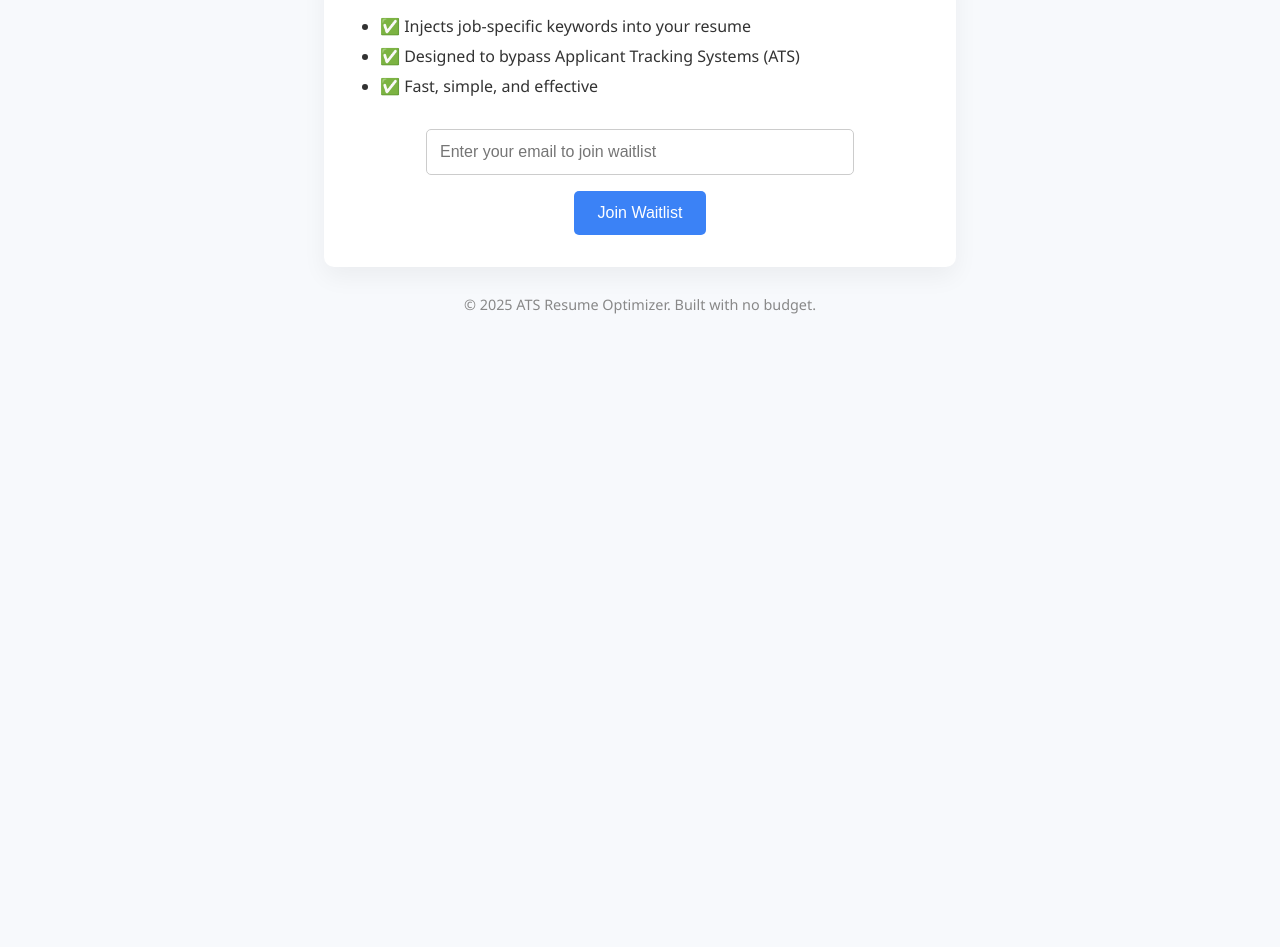
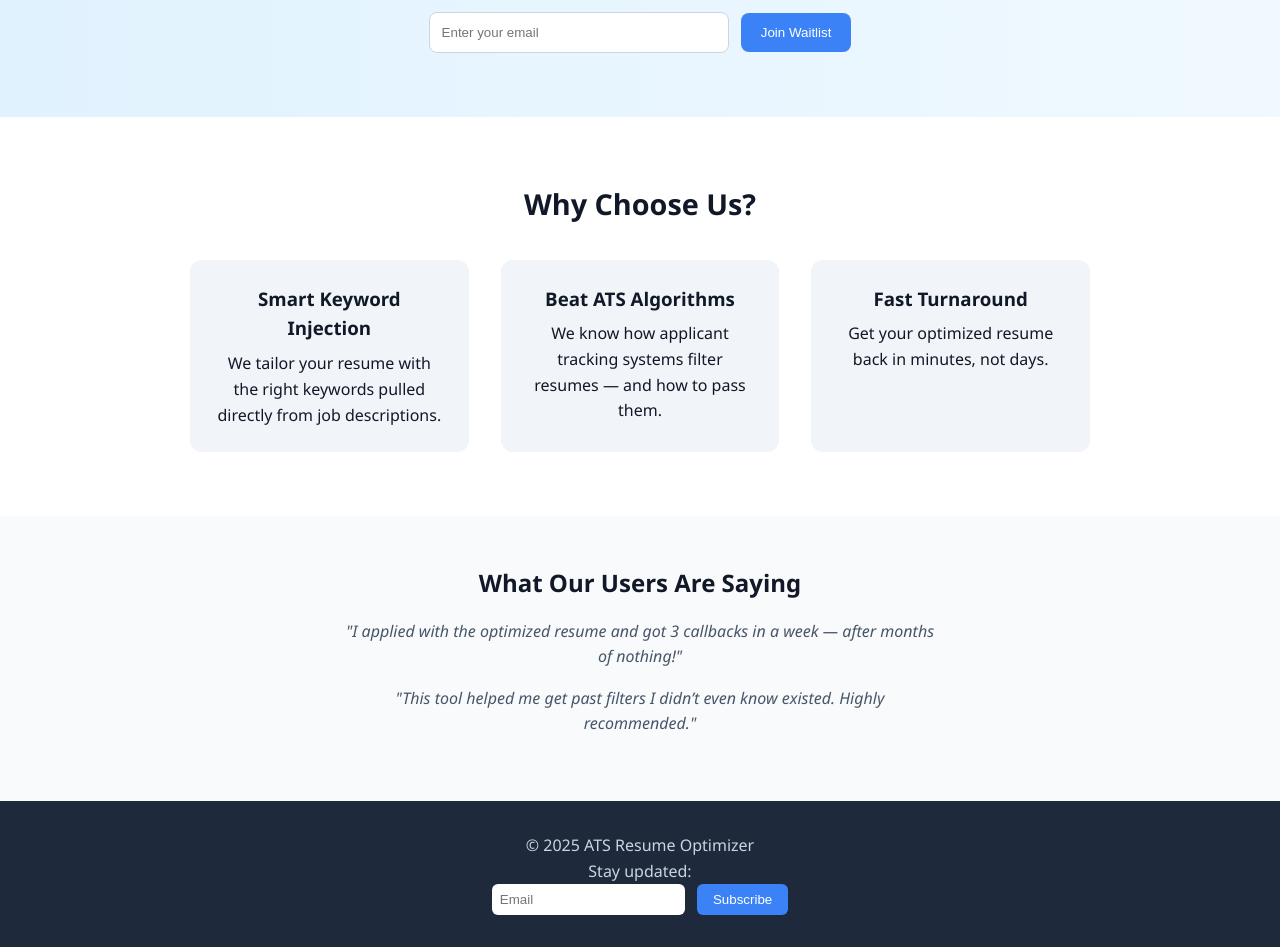
Before and after one commit to Nomad561/resume-optimizer-landing, a plain HTML site: page index.html in a window 1280 px wide. Shown: the part 225-1172 px from the top of the page. Before the commit the page ends 800 px from the top, so only its background shows below. Drawn offline with Linux system fonts and the light colour scheme.

Commit message:
Update index.html

```diff
--- a/index.html
+++ b/index.html
@@ -2,109 +2,154 @@
 <html lang="en">
 <head>
   <meta charset="UTF-8" />
-  <meta name="viewport" content="width=device-width, initial-scale=1.0"/>
+  <meta name="viewport" content="width=device-width, initial-scale=1.0" />
   <title>ATS Resume Optimizer</title>
   <style>
+    * {
+      margin: 0;
+      padding: 0;
+      box-sizing: border-box;
+    }
     body {
-      margin: 0;
       font-family: 'Segoe UI', sans-serif;
-      background: #f7f9fc;
-      color: #333;
+      background: #f8fafc;
+      color: #111827;
+      line-height: 1.6;
     }
-
     header {
-      background: #1f2937;
-      color: #fff;
-      padding: 2em 1em;
+      background: linear-gradient(to right, #e0f2fe, #f0f9ff);
+      padding: 4rem 1rem;
       text-align: center;
     }
-
     header h1 {
-      font-size: 2em;
-      margin-bottom: 0.5em;
+      font-size: 2.5rem;
+      margin-bottom: 1rem;
     }
-
     header p {
-      font-size: 1.1em;
+      font-size: 1.2rem;
+      max-width: 600px;
       margin: 0 auto;
-      max-width: 600px;
+      color: #475569;
     }
-
-    main {
-      padding: 2em 1em;
-      max-width: 600px;
-      margin: auto;
-      background: white;
-      border-radius: 10px;
-      box-shadow: 0 10px 25px rgba(0,0,0,0.05);
+    .cta {
+      margin-top: 2rem;
     }
-
-    .features {
-      text-align: left;
-      margin-top: 1em;
+    .cta input[type="email"] {
+      padding: 0.75rem;
+      width: 300px;
+      max-width: 90%;
+      border: 1px solid #cbd5e1;
+      border-radius: 8px;
+      margin-right: 0.5rem;
     }
-
-    .features li {
-      margin-bottom: 0.5em;
-    }
-
-    form {
-      margin-top: 2em;
-      display: flex;
-      flex-direction: column;
-      align-items: center;
-    }
-
-    input[type="email"] {
-      padding: 0.8em;
-      width: 100%;
-      max-width: 400px;
-      border: 1px solid #ccc;
-      border-radius: 5px;
-      margin-bottom: 1em;
-      font-size: 1em;
-    }
-
-    button {
-      padding: 0.8em 1.5em;
-      font-size: 1em;
-      background-color: #3b82f6;
+    .cta button {
+      padding: 0.75rem 1.25rem;
+      background: #3b82f6;
       color: white;
       border: none;
-      border-radius: 5px;
+      border-radius: 8px;
       cursor: pointer;
     }
-
+    section.features {
+      padding: 4rem 1rem;
+      text-align: center;
+      background: white;
+    }
+    .features h2 {
+      font-size: 1.8rem;
+      margin-bottom: 2rem;
+    }
+    .features-grid {
+      display: grid;
+      grid-template-columns: repeat(auto-fit, minmax(200px, 1fr));
+      gap: 2rem;
+      max-width: 900px;
+      margin: auto;
+    }
+    .feature {
+      background: #f1f5f9;
+      padding: 1.5rem;
+      border-radius: 12px;
+    }
+    .feature h3 {
+      margin-bottom: 0.5rem;
+    }
+    .testimonial-section {
+      padding: 3rem 1rem;
+      background: #f9fafb;
+      text-align: center;
+    }
+    .testimonial {
+      font-style: italic;
+      margin: 1rem auto;
+      max-width: 600px;
+      color: #475569;
+    }
     footer {
+      background: #1e293b;
+      color: #cbd5e1;
+      padding: 2rem 1rem;
       text-align: center;
-      font-size: 0.9em;
-      color: #888;
-      margin-top: 2em;
+    }
+    footer input[type="email"] {
+      padding: 0.5rem;
+      border-radius: 6px;
+      border: none;
+      margin-right: 0.5rem;
+    }
+    footer button {
+      padding: 0.5rem 1rem;
+      background: #3b82f6;
+      border: none;
+      border-radius: 6px;
+      color: white;
     }
   </style>
 </head>
 <body>
 
   <header>
-    <h1>ATS Resume Optimizer</h1>
-    <p>Get your resume past automated filters. Add the right keywords. Improve your chances of getting noticed.</p>
+    <h1>Get Your Resume Past the Bots</h1>
+    <p>Optimize your resume with job-specific keywords and beat ATS filters. Fast, simple, and effective.</p>
+    <div class="cta">
+      <form action="https://formspree.io/f/mayplvkk" method="POST">
+        <input type="email" name="email" placeholder="Enter your email" required />
+        <button type="submit">Join Waitlist</button>
+      </form>
+    </div>
   </header>
 
-  <main>
-    <ul class="features">
-      <li>✅ Injects job-specific keywords into your resume</li>
-      <li>✅ Designed to bypass Applicant Tracking Systems (ATS)</li>
-      <li>✅ Fast, simple, and effective</li>
-    </ul>
+  <section class="features">
+    <h2>Why Choose Us?</h2>
+    <div class="features-grid">
+      <div class="feature">
+        <h3>Smart Keyword Injection</h3>
+        <p>We tailor your resume with the right keywords pulled directly from job descriptions.</p>
+      </div>
+      <div class="feature">
+        <h3>Beat ATS Algorithms</h3>
+        <p>We know how applicant tracking systems filter resumes — and how to pass them.</p>
+      </div>
+      <div class="feature">
+        <h3>Fast Turnaround</h3>
+        <p>Get your optimized resume back in minutes, not days.</p>
+      </div>
+    </div>
+  </section>
 
-    <form action="https://formspree.io/f/mayplvkk" method="POST">
-      <input type="email" name="email" placeholder="Enter your email to join waitlist" required />
-      <button type="submit">Join Waitlist</button>
-    </form>
-  </main>
+  <section class="testimonial-section">
+    <h2>What Our Users Are Saying</h2>
+    <p class="testimonial">"I applied with the optimized resume and got 3 callbacks in a week — after months of nothing!"</p>
+    <p class="testimonial">"This tool helped me get past filters I didn’t even know existed. Highly recommended."</p>
+  </section>
 
   <footer>
-    &copy; 2025 ATS Resume Optimizer. Built with no budget.
+    <p>&copy; 2025 ATS Resume Optimizer</p>
+    <p>Stay updated:</p>
+    <form action="https://formspree.io/f/mayplvkk" method="POST">
+      <input type="email" name="email" placeholder="Email" required />
+      <button type="submit">Subscribe</button>
+    </form>
   </footer>
 
 </body>
```
